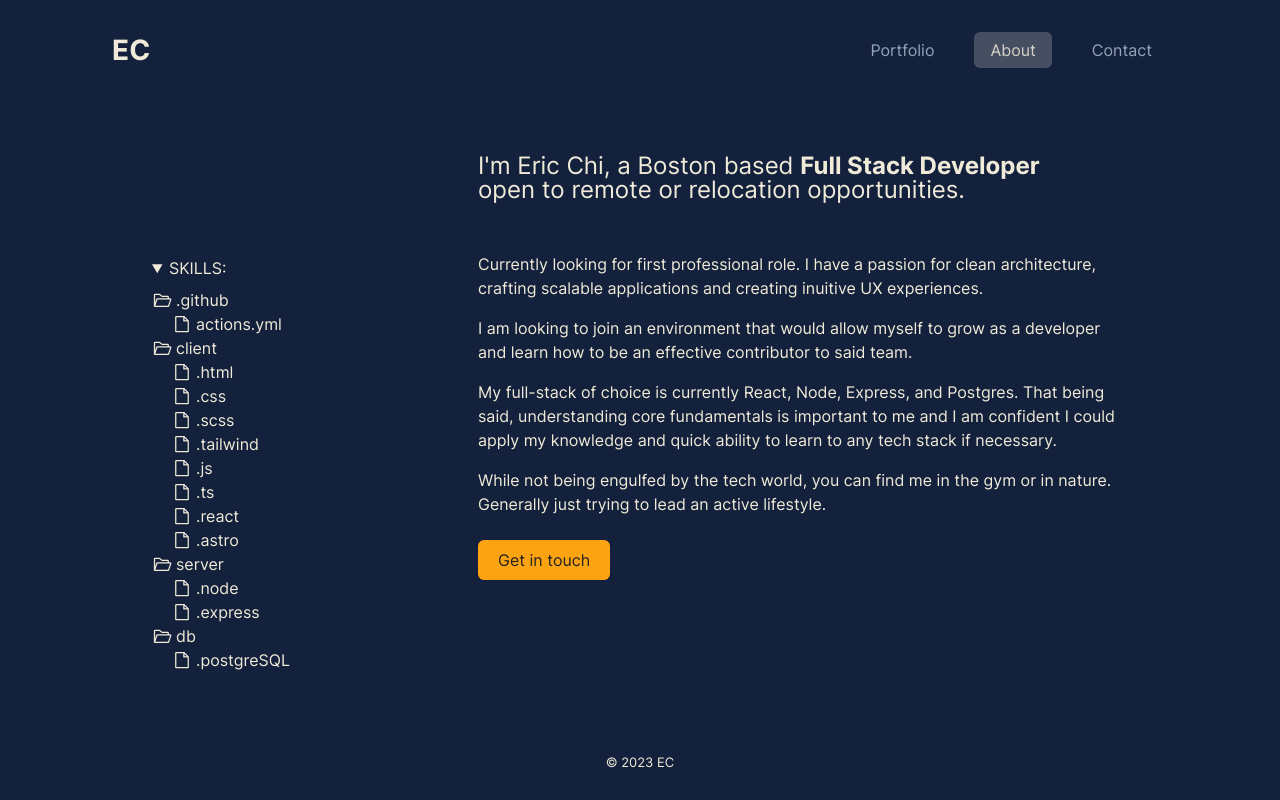
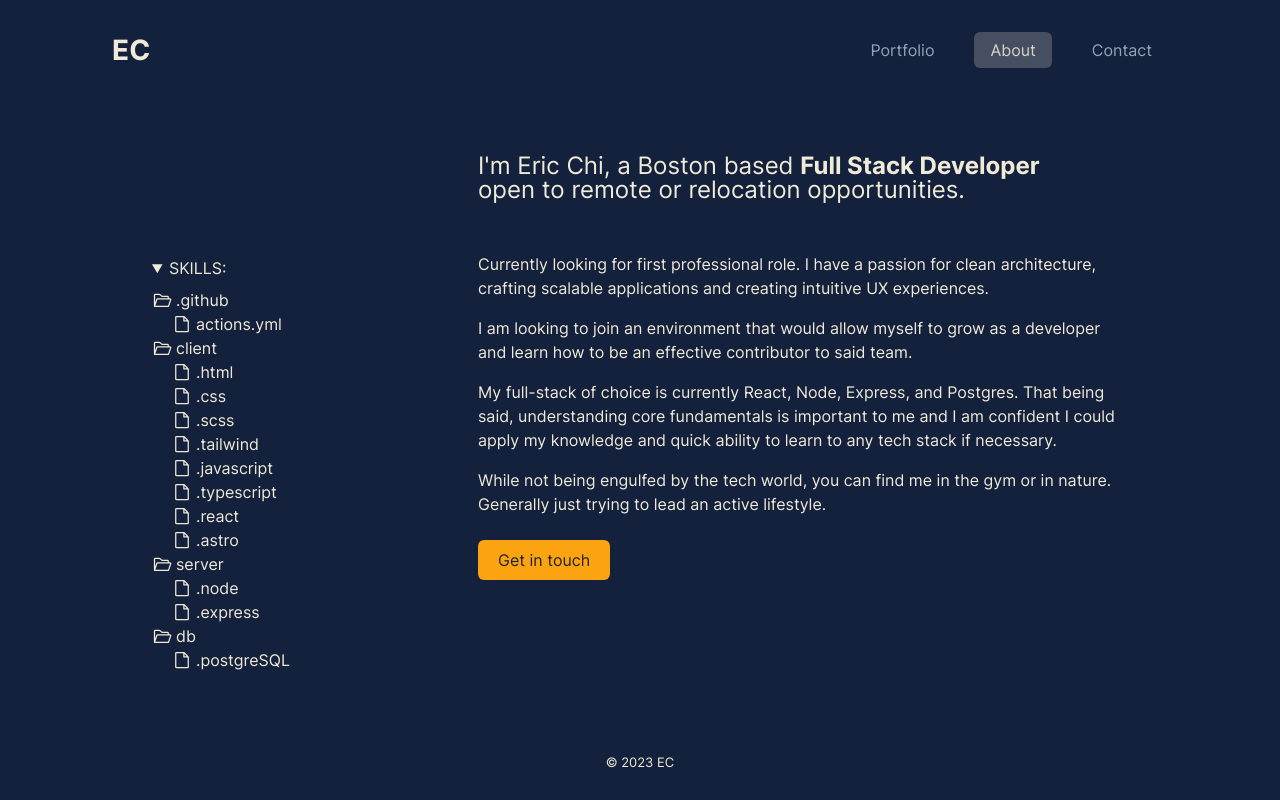
Before and after one commit to 0xcire/reactfolio, a React (Vite) app: page /About in a window 1280 px wide. Built offline with nearby package versions, Linux system fonts and the light colour scheme.

Commit message:
minor spelling and copy changes

```diff
--- a/src/data/data.tsx
+++ b/src/data/data.tsx
@@ -169,7 +169,7 @@ export const folioData: folio = {
     {
       img: todo,
       title: 'Todo App',
-      description: 'Todo app focused on UX.',
+      description: 'Focused on managing multiple lists.',
       links: {
         code: {
           icon: <Code size={20} />,
@@ -203,7 +203,7 @@ export const aboutData: about = {
     </>
   ),
   paragraphs: [
-    'Currently looking for first professional role. I have a passion for clean architecture, crafting scalable applications and creating inuitive UX experiences.',
+    'Currently looking for first professional role. I have a passion for clean architecture, crafting scalable applications and creating intuitive UX experiences.',
 
     'I am looking to join an environment that would allow myself to grow as a developer and learn how to be an effective contributor to said team.',
 
@@ -218,8 +218,8 @@ export const aboutData: about = {
       '.css',
       '.scss',
       '.tailwind',
-      '.js',
-      '.ts',
+      '.javascript',
+      '.typescript',
       '.react',
       '.astro',
     ],
```
